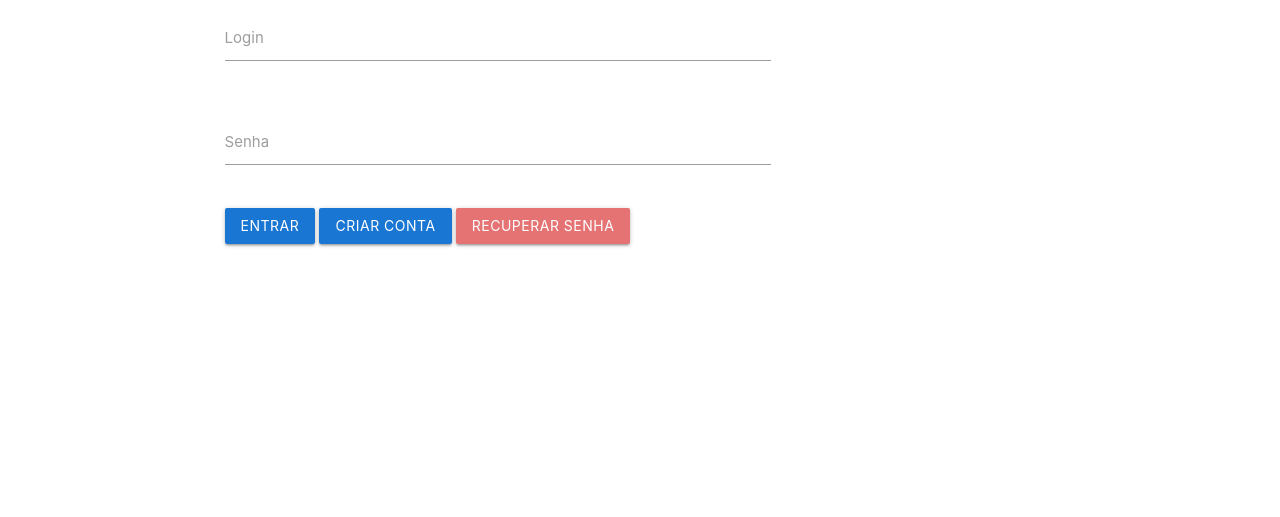
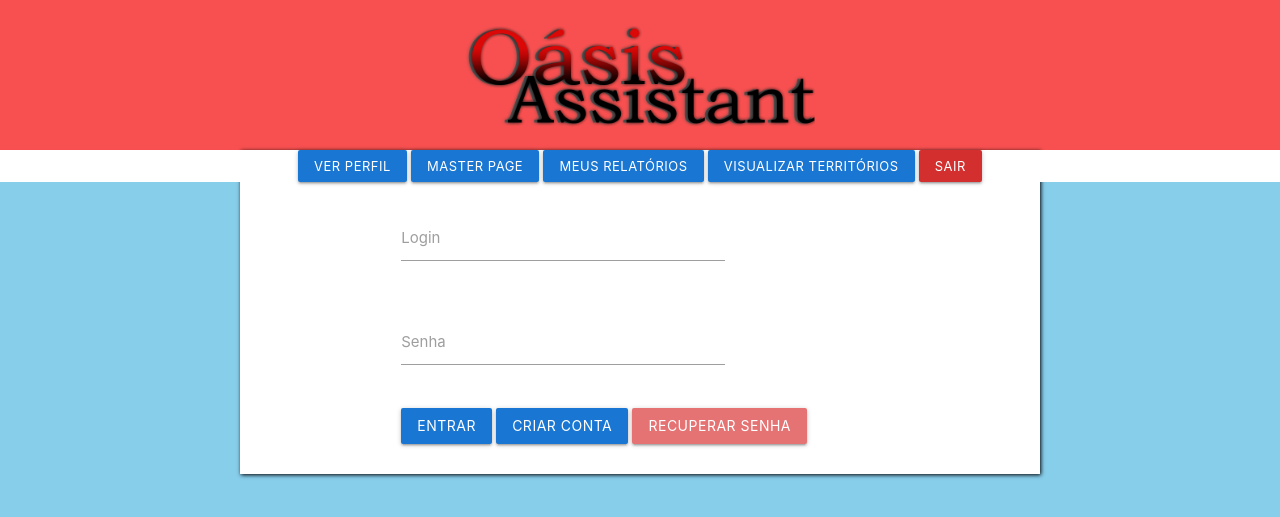
Before and after one commit to shineyder/Oasis-Assistant, a PHP site: page /index.php in a window 1280 px wide. Shown: the top 517 px of the page. Run offline with PHP 8.4, Linux system fonts and the light colour scheme; the visitor is signed in with stand-in values (Sample User, id 1).

Commit message:
Criação da Página Principal e continuação da formatação

```diff
--- /dev/null
+++ b/_CSS/style.css
@@ -0,0 +1,35 @@
+body{
+    background: skyblue;
+    min-width: 660px;
+}
+
+header.cabecalho{
+    height: 150px;
+    background-color: rgb(248, 80, 80);
+}
+
+img#logo{
+    max-width: 350px;
+    margin-top: 25px;
+}
+
+div.cabecalho-inf{
+    display: block;
+    min-width: 660px;
+    position: absolute;
+    background-color: white;
+    top: 150px;
+}
+
+div.content{
+    width: auto;
+    max-width: 800px;
+    margin-left: auto;
+    margin-right: auto;
+    margin-top: -20px;
+    padding-top: 50px;
+    padding-bottom: 10px;
+    padding-left: 20px;
+    background: white;
+    box-shadow: 1px 1px 4px black;
+}
--- a/includes/header.php
+++ b/includes/header.php
@@ -3,6 +3,7 @@
 	<head>
 		<meta charset="utf-8">
 		<title> Maps Assistant</title>
+		<link rel="stylesheet" href="_css/style.css"/>
 		<!--Import Google Icon Font-->
 		<link href="https://fonts.googleapis.com/icon?family=Material+Icons" rel="stylesheet">
 		<!--Import materialize.css-->
@@ -13,3 +14,26 @@
     </head>
 
     <body>
+		<header class="cabecalho row">
+			<div class="center">
+				<img id="logo" src="../img/logo_oasis_assistant.png" alt="Logo Oásis Assistant">
+			</div>
+
+			<?php
+			if (isset($_SESSION['logado'])) :
+			?>
+
+				<div class="cabecalho-inf col s12 center">
+					<a href="home.php" class="btn-small blue darken-2">Ver Perfil</a>
+					<a href="master.php" class="btn-small blue darken-2">Master Page</a>
+					<a href="meus_relatorios.php" class="btn-small blue darken-2">Meus Relatórios</a>
+					<a href="vis_territorio.php" class="btn-small blue darken-2">Visualizar Territórios</a>
+					<a href="logout.php" class="btn-small red darken-2">Sair</a>
+				</div>
+
+			<?php
+			endif;
+			?>
+		</header>
+
+		<div class="content">
```
Also changed, not shown: home.php (+6 -2 lines), img/logo_oasis_assistant.png (added), img/oasis_sol.png (added).
